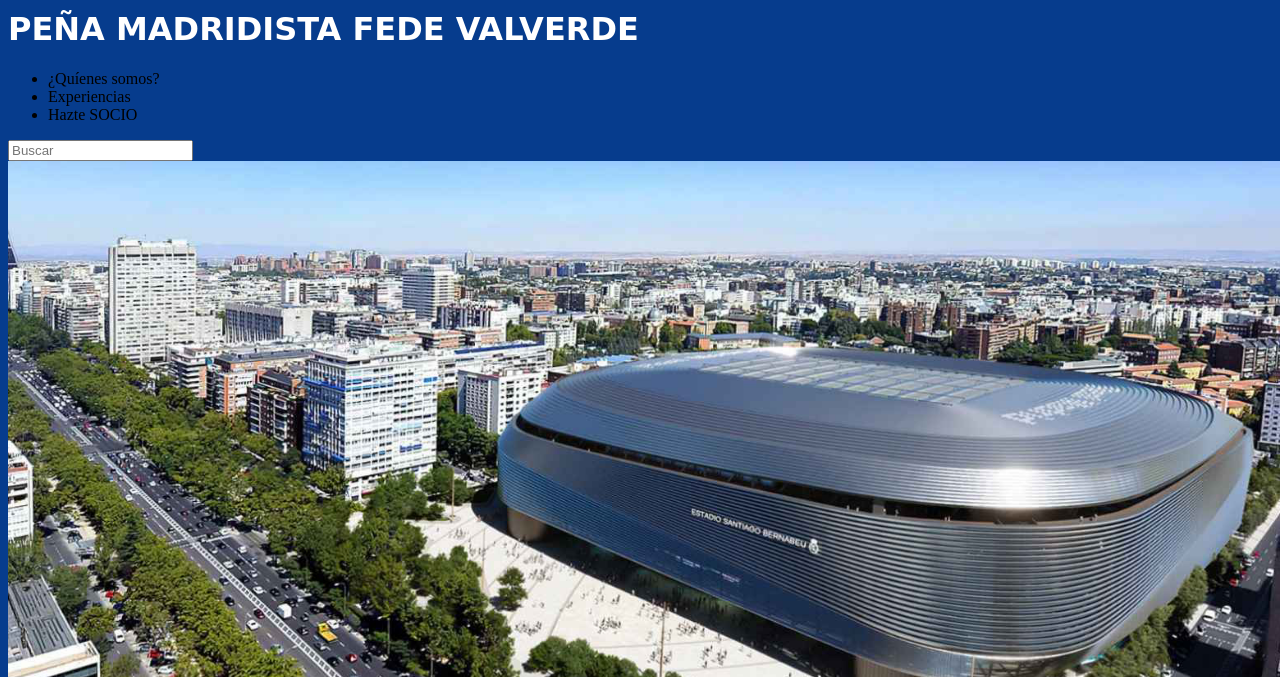
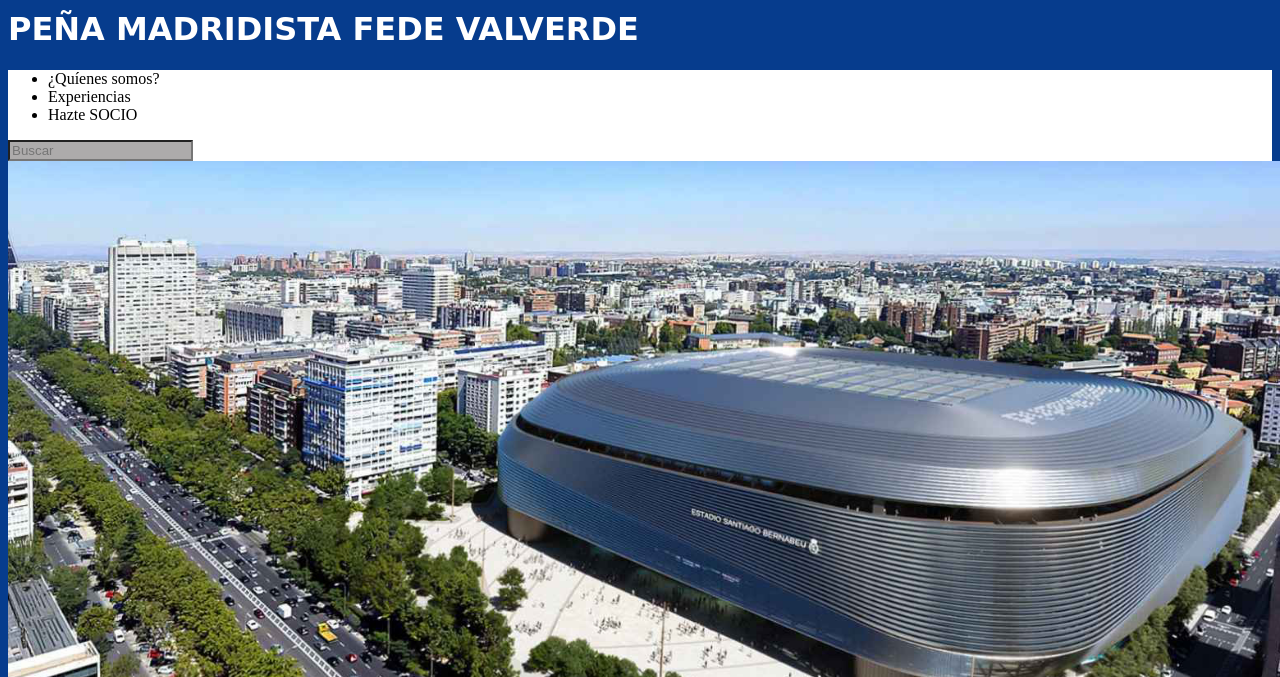
Before and after one commit to danigallard0/Proyecto_Daniel_Gallardo, a plain HTML site: page index.html in a window 1280 px wide. Shown: the part 123-800 px from the top of the page. Drawn offline with Linux system fonts and the light colour scheme.

Commit message:
documentar

```diff
--- a/index.html
+++ b/index.html
@@ -12,6 +12,7 @@
     <title>Peña Madridista Fede Valverde</title>
   </head>
   <body>
+    <!header para un logo y un título principal.>
     <header>
       <div class="logo">
         <a href="#header"></a>
@@ -28,7 +29,8 @@
         >
       </h1>
     </header>
-    <nav>
+    <!nav para una barra de navegación a diferentes bloques.>
+    <nav style="background-color: white">
       <ul>
         <li name="quienes_somos">
           ¿Quíenes somos?
@@ -43,8 +45,13 @@
           <a id="hazte_socio"></a>
         </li>
       </ul>
-      <input type="search" placeholder="Buscar" />
+      <input
+        type="search"
+        placeholder="Buscar"
+        style="background-color: rgb(173, 171, 171)"
+      />
     </nav>
+    <!main para colocar un imagen y un bloque principal de información.>
     <main>
       <img
         src="assets/images/Santiago-bernabeu.jpg"
@@ -52,6 +59,7 @@
         width="1400"
         height="800"
       />
+      <!div para crear 2 bloques dentro; quienes_somos y experiencias y una imagen en el centro con center.>
       <div class="content">
         <div style="background-color: white" id="quienes_somos">
           <h3>¿QUIENES SOMOS?</h3>
@@ -91,6 +99,7 @@
         </div>
       </div>
     </main>
+    <!aside para 3 videos de Youtube relacionados con el Real Madrid.>
     <aside>
       <iframe
         width="476"
@@ -113,6 +122,7 @@
         frameborder="0"
         title="Yutube video player"
       ></iframe>
+      <!center dentro del aside para colocar una imagen en el centro.>
       <center>
         <img
           src="assets/images/don santiago bernabeu.jpeg"
@@ -121,6 +131,7 @@
         />
       </center>
     </aside>
+    <!section para crear un formulario.>
     <section>
       <form
         action="procesar.php"
@@ -186,6 +197,7 @@
         />
       </form>
     </section>
+    <!footer de enlaces a redes sociales, correo y copyright.>
     <footer>
       <a href="https://www.instagram.com/fedevalverde/"></a>
       <img
```
